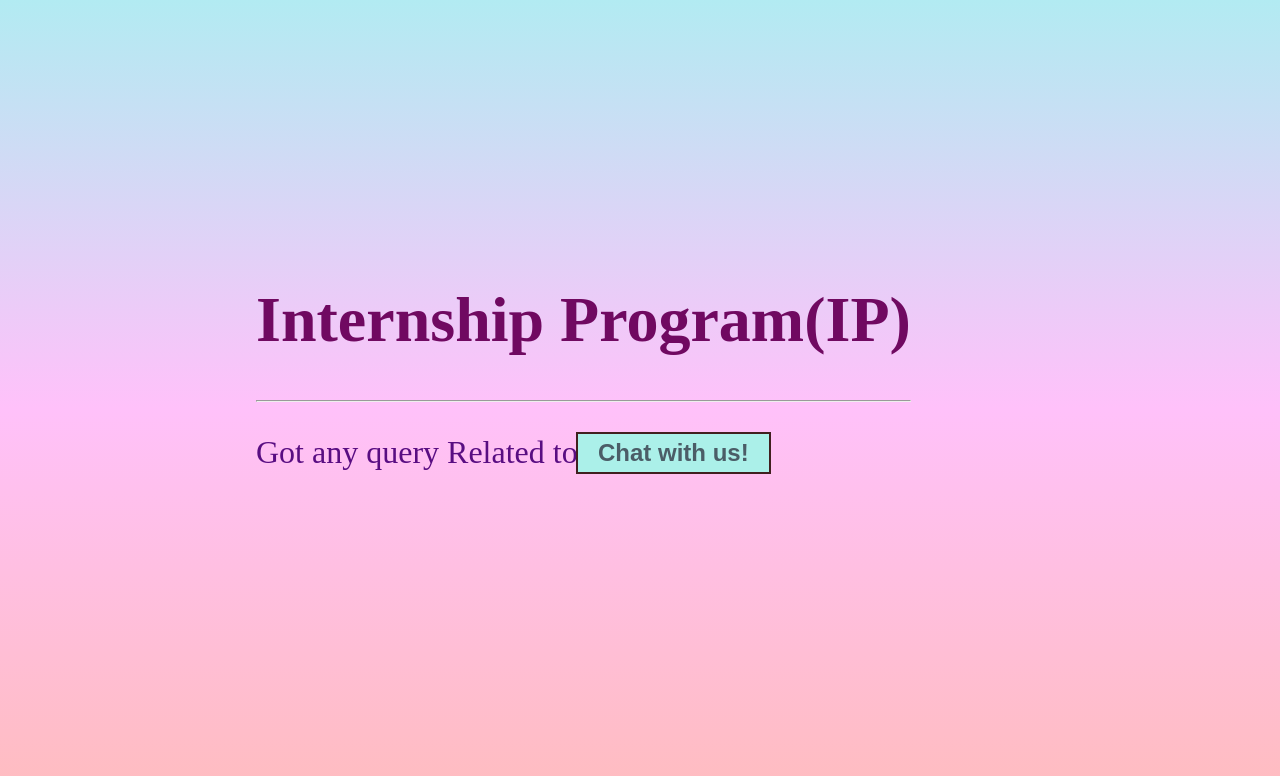
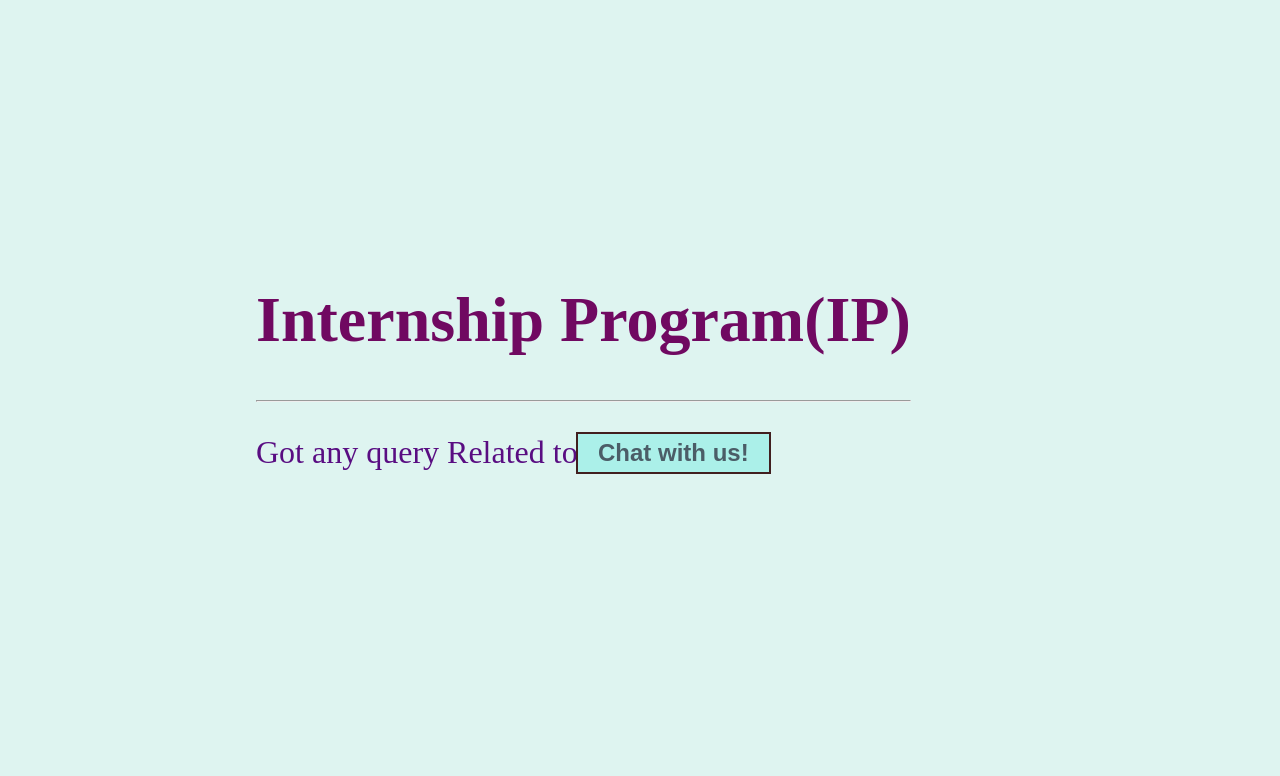
Before and after one commit to Shankar21700/IP_LIVE_PROJECT_WEB_DEVELOPNENT_SHANKAR_GANGWANI_2192, a website: page index.html in a window 1280 px wide. Shown: the top 776 px of the page. Drawn offline with Linux system fonts and the light colour scheme.

Commit message:
Update index.html

```diff
--- a/index.html
+++ b/index.html
@@ -6,9 +6,9 @@
   <title>IP FAQ</title>
   <style>
     body {
-      /* background-color: #ffe0f7; */
+       background-color: #def4f0;
 
-      background: linear-gradient(#b2ebf2, #ffc1fa, #ffbcbc);
+     /* background: linear-gradient(#b2ebf2, #ffc1fa, #ffbcbc);*/
       height: 100vh
     }
 
```
